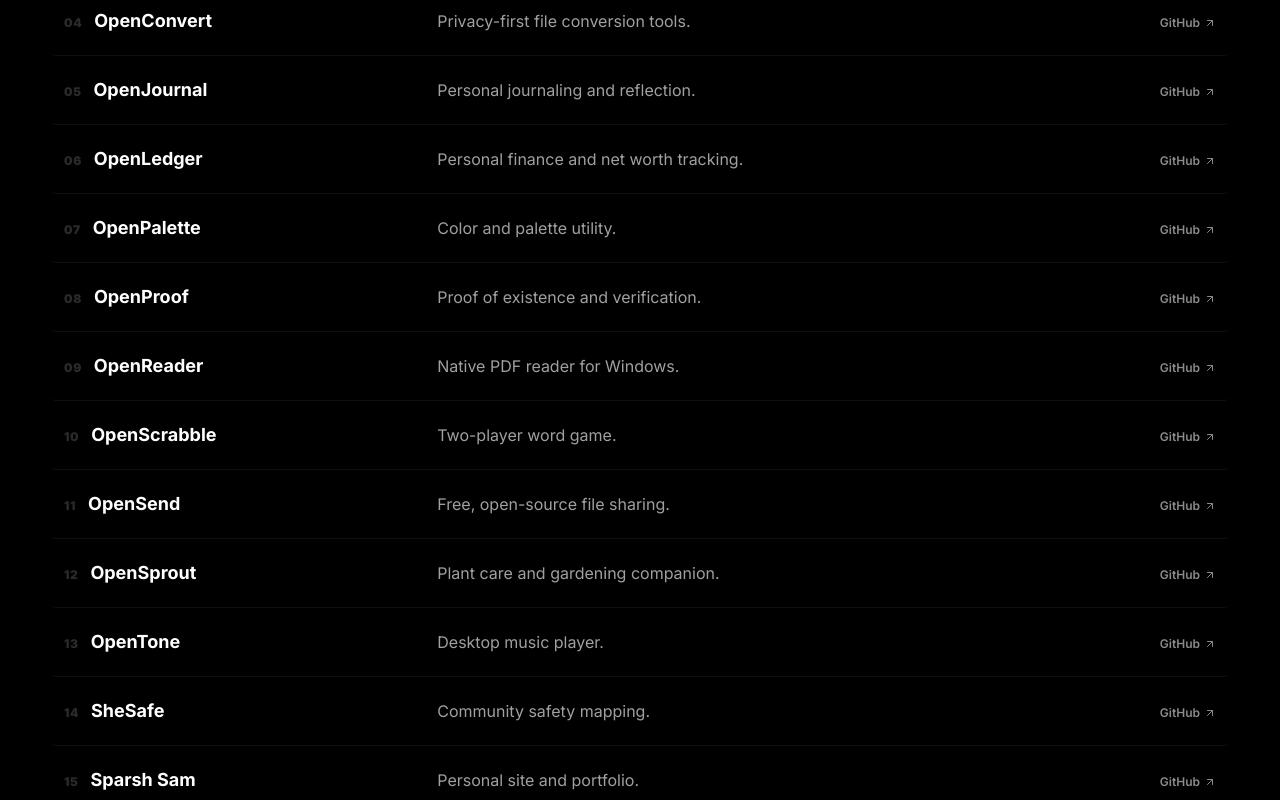
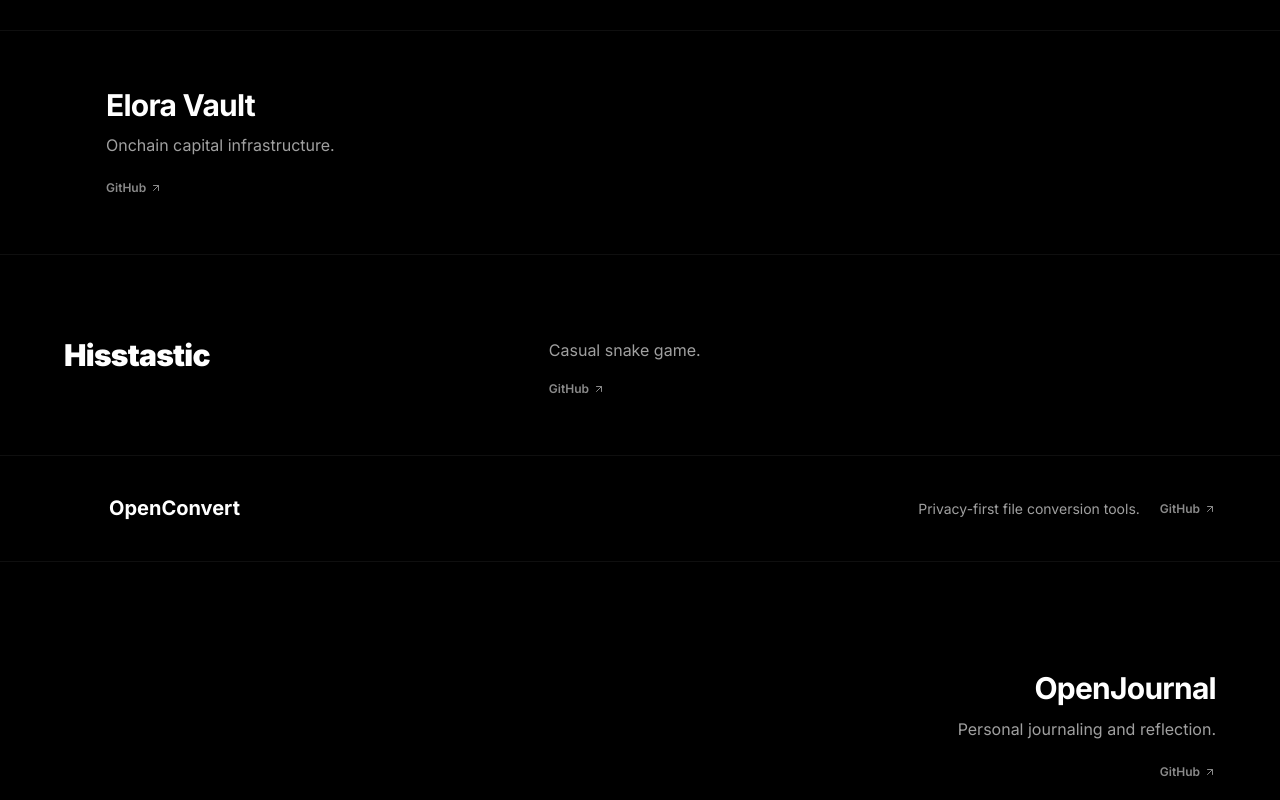
Before and after one commit to sparshsam/kovina, a Next.js app: page / in a window 1280 px wide. Shown: the part 1380-2180 px from the top of the page. Built offline with nearby package versions, Linux system fonts and the light colour scheme.

Commit message:
Redesign projects as editorial exhibition — 5 unique layouts with abstract ornaments

```diff
--- a/src/app/page.tsx
+++ b/src/app/page.tsx
@@ -1,4 +1,83 @@
 import ThemeToggle from "@/components/ThemeToggle";
+
+/* ── Abstract decorative imagery ── */
+
+function OrnamentCircle({ size = 40, opacity = 0.15 }: { size?: number; opacity?: number }) {
+  return (
+    <div
+      className="rounded-full"
+      style={{
+        width: size,
+        height: size,
+        background: "var(--color-accent)",
+        opacity,
+      }}
+    />
+  );
+}
+
+function OrnamentDiamond({ size = 32, opacity = 0.12 }: { size?: number; opacity?: number }) {
+  return (
+    <div
+      className="rounded-sm"
+      style={{
+        width: size,
+        height: size,
+        background: "var(--color-accent)",
+        opacity,
+        transform: "rotate(45deg)",
+      }}
+    />
+  );
+}
+
+function OrnamentRule({ width = 80, opacity = 0.2 }: { width?: number; opacity?: number }) {
+  return (
+    <div
+      className="rounded-full"
+      style={{
+        width,
+        height: 2,
+        background: "var(--color-accent)",
+        opacity,
+      }}
+    />
+  );
+}
+
+function OrnamentDots({ opacity = 0.15 }: { opacity?: number }) {
+  return (
+    <div className="grid grid-cols-3 gap-[5px]">
+      {Array.from({ length: 9 }).map((_, i) => (
+        <div
+          key={i}
+          className="rounded-full"
+          style={{
+            width: 5,
+            height: 5,
+            background: "var(--color-accent)",
+            opacity,
+          }}
+        />
+      ))}
+    </div>
+  );
+}
+
+function OrnamentCross({ size = 28, opacity = 0.1 }: { size?: number; opacity?: number }) {
+  const style = {
+    background: "var(--color-accent)",
+    opacity,
+  };
+  return (
+    <div className="relative" style={{ width: size, height: size }}>
+      <div className="absolute left-1/2 top-0 h-full -translate-x-1/2 rounded-full" style={{ ...style, width: 2 }} />
+      <div className="absolute left-0 top-1/2 w-full -translate-y-1/2 rounded-full" style={{ ...style, height: 2 }} />
+    </div>
+  );
+}
+
+/* ── Project data ── */
 
 type Project = {
   name: string;
@@ -28,6 +107,75 @@
   { name: "World Clock Widget",desc: "Desktop world clock utility.",                    /* desktop application, no public web app */        repo: "world-clock-widget",  underDev: true  },
 ];
 
+/* ── Layout patterns by index ── */
+/* Each pattern defines scale, ornament, alignment, vertical rhythm. No two adjacent projects share the same pattern. */
+
+type LayoutPattern = "canvas" | "marginalia" | "spread" | "notice" | "asymmetric";
+
+/* Distribute patterns so no two adjacent are the same */
+const patternFor: LayoutPattern[] = [
+  "canvas",      // 0  Chess by Sparsh
+  "marginalia",  // 1  Elora Vault
+  "spread",      // 2  Hisstastic
+  "notice",      // 3  OpenConvert
+  "asymmetric",  // 4  OpenJournal
+  "canvas",      // 5  OpenLedger
+  "marginalia",  // 6  OpenPalette
+  "spread",      // 7  OpenProof
+  "notice",      // 8  OpenReader
+  "asymmetric",  // 9  OpenScrabble
+  "canvas",      // 10 OpenSend
+  "marginalia",  // 11 OpenSprout
+  "spread",      // 12 OpenTone
+  "notice",      // 13 SheSafe
+  "asymmetric",  // 14 Sparsh Sam
+  "canvas",      // 15 WordWise
+  "marginalia",  // 16 World Clock Widget
+];
+
+/* ── Render helpers ── */
+
+function ProjectName({ p }: { p: Project }) {
+  if (p.url && !p.underDev) {
+    return (
+      <a
+        href={p.url}
+        target="_blank"
+        rel="noopener noreferrer"
+        className="text-text-primary transition-colors hover:text-accent"
+      >
+        {p.name}
+      </a>
+    );
+  }
+  return <span className="text-text-primary">{p.name}</span>;
+}
+
+function GitHubLink({ p, className = "" }: { p: Project; className?: string }) {
+  return (
+    <a
+      href={`https://github.com/sparshsam/${p.repo}`}
+      target="_blank"
+      rel="noopener noreferrer"
+      className={`inline-flex items-center gap-1 text-xs font-semibold text-text-muted transition-colors hover:text-accent ${className}`}
+    >
+      GitHub
+      <svg
+        xmlns="http://www.w3.org/2000/svg"
+        width="12" height="12" viewBox="0 0 24 24"
+        fill="none" stroke="currentColor"
+        strokeWidth="2" strokeLinecap="round" strokeLinejoin="round"
+        className="size-3"
+      >
+        <path d="M7 7h10v10" />
+        <path d="M7 17 17 7" />
+      </svg>
+    </a>
+  );
+}
+
+/* ── Main page ── */
+
 export default function Home() {
   return (
     <>
@@ -46,8 +194,7 @@
             </a>
             <a
               href="https://github.com/sparshsam"
-              target="_blank"
-              rel="noopener noreferrer"
+              target="_blank" rel="noopener noreferrer"
               className="rounded-full px-3 py-2 text-xs font-semibold text-text-secondary transition-colors hover:bg-bg-surface-muted hover:text-text-primary sm:px-4"
             >
               GitHub
@@ -58,7 +205,7 @@
       </header>
 
       <main>
-        {/* ── Hero — directly on canvas, no container ── */}
+        {/* ── Hero — directly on canvas ── */}
         <section className="px-6 pt-28 sm:px-10 sm:pt-40">
           <div className="mx-auto max-w-6xl">
             <h1 className="select-none text-[clamp(4rem,15vw,10rem)] font-black leading-[0.85] tracking-[-0.03em] text-text-primary">
@@ -84,8 +231,7 @@
               </a>
               <a
                 href="https://github.com/sparshsam"
-                target="_blank"
-                rel="noopener noreferrer"
+                target="_blank" rel="noopener noreferrer"
                 className="inline-flex min-h-[44px] items-center rounded-full bg-bg-surface-muted px-7 py-3.5 text-sm font-semibold text-text-primary transition-colors hover:bg-[#252525]"
               >
                 GitHub
@@ -105,75 +251,156 @@
           </div>
         </section>
 
-        {/* ── Projects ── */}
-        <section
-          id="projects"
-          className="border-t border-border-default px-6 py-20 sm:px-10 sm:py-28"
-        >
-          <div className="mx-auto max-w-6xl">
-            <div className="divide-y divide-border-default">
-              {projects.map((p, i) => (
+        {/* ════════════════════════════════════════════
+             PROJECTS — Editorial Exhibition
+             Each project is a unique composition with its
+             own scale, ornament, alignment, and whitespace.
+             ════════════════════════════════════════════ */}
+        <section id="projects" className="border-t border-border-default">
+          {projects.map((p, i) => {
+            const pattern = patternFor[i];
+
+            // ── Pattern A: Canvas ──
+            if (pattern === "canvas") {
+              return (
                 <div
                   key={p.name}
-                  className="grid grid-cols-1 gap-1 py-4 transition-colors hover:bg-bg-surface-muted/40 sm:grid-cols-[1fr_2fr_auto] sm:items-baseline sm:gap-6 sm:py-5 sm:px-3 -mx-3 rounded-sm"
+                  className="border-b border-border-default px-6 py-12 last:border-b-0 sm:px-10 sm:py-16"
                 >
-                  {/* Name */}
-                  <div className="flex items-baseline gap-3">
-                    <span className="hidden select-none text-xs font-black tracking-wider text-text-muted/30 sm:inline">
-                      {String(i + 1).padStart(2, "0")}
-                    </span>
-                    {p.url && !p.underDev ? (
-                      <a
-                        href={p.url}
-                        target="_blank"
-                        rel="noopener noreferrer"
-                        className="text-base font-bold text-text-primary transition-colors hover:text-accent sm:text-lg"
-                      >
-                        {p.name}
-                      </a>
-                    ) : (
-                      <span className="text-base font-bold text-text-primary sm:text-lg">
-                        {p.name}
-                      </span>
-                    )}
+                  <div className="mx-auto max-w-6xl">
+                    <OrnamentCircle size={i === 0 ? 56 : 40} opacity={0.1} />
+                    <div className="mt-6 sm:mt-8">
+                      <p className="text-3xl font-black leading-tight tracking-tight sm:text-4xl sm:leading-tight">
+                        <ProjectName p={p} />
+                      </p>
+                      <p className="mt-4 max-w-xl text-base leading-relaxed text-text-secondary sm:text-lg">
+                        {p.desc}
+                      </p>
+                    </div>
+                    <div className="mt-6 sm:mt-8">
+                      <GitHubLink p={p} />
+                    </div>
                   </div>
+                </div>
+              );
+            }
 
-                  {/* Description */}
-                  <span className="text-sm leading-snug text-text-secondary sm:text-base">
-                    {p.desc}
-                  </span>
+            // ── Pattern B: Marginalia ──
+            if (pattern === "marginalia") {
+              return (
+                <div
+                  key={p.name}
+                  className="border-b border-border-default px-6 py-10 last:border-b-0 sm:px-10 sm:py-14"
+                >
+                  <div className="mx-auto flex max-w-6xl gap-5 sm:gap-10">
+                    <div
+                      className="mt-1 hidden w-[2px] shrink-0 self-stretch rounded-full sm:block"
+                      style={{ background: "var(--color-accent)", opacity: 0.15 }}
+                    />
+                    <div className="flex-1">
+                      <div className="flex items-start gap-4">
+                        <div className="flex-1">
+                          <p className="text-2xl font-bold leading-tight tracking-tight sm:text-3xl">
+                            <ProjectName p={p} />
+                          </p>
+                          <p className="mt-2 max-w-lg text-sm leading-relaxed text-text-secondary sm:text-base">
+                            {p.desc}
+                          </p>
+                        </div>
+                        <OrnamentDiamond size={24} opacity={0.15} />
+                      </div>
+                      <div className="mt-4">
+                        <GitHubLink p={p} />
+                      </div>
+                    </div>
+                  </div>
+                </div>
+              );
+            }
 
-                  {/* GitHub link */}
-                  <a
-                    href={`https://github.com/sparshsam/${p.repo}`}
-                    target="_blank"
-                    rel="noopener noreferrer"
-                    className="flex items-center gap-1 text-xs font-semibold text-text-muted transition-colors hover:text-accent sm:justify-end"
-                  >
-                    GitHub
-                    <svg
-                      xmlns="http://www.w3.org/2000/svg"
-                      width="12"
-                      height="12"
-                      viewBox="0 0 24 24"
-                      fill="none"
-                      stroke="currentColor"
-                      strokeWidth="2"
-                      strokeLinecap="round"
-                      strokeLinejoin="round"
-                      className="size-3"
-                    >
-                      <path d="M7 7h10v10" />
-                      <path d="M7 17 17 7" />
-                    </svg>
-                  </a>
+            // ── Pattern C: Spread ──
+            if (pattern === "spread") {
+              return (
+                <div
+                  key={p.name}
+                  className="border-b border-border-default px-6 py-10 last:border-b-0 sm:px-10 sm:py-14"
+                >
+                  <div className="mx-auto max-w-6xl">
+                    <OrnamentRule width={60} opacity={0.12} />
+                    <div className="mt-5 grid gap-4 sm:mt-6 sm:grid-cols-[1fr_1.5fr] sm:gap-10">
+                      <p className="text-2xl font-black leading-tight tracking-tight sm:text-3xl">
+                        <ProjectName p={p} />
+                      </p>
+                      <div>
+                        <p className="text-sm leading-relaxed text-text-secondary sm:text-base">
+                          {p.desc}
+                        </p>
+                        <div className="mt-3">
+                          <GitHubLink p={p} />
+                        </div>
+                      </div>
+                    </div>
+                  </div>
                 </div>
-              ))}
-            </div>
-          </div>
+              );
+            }
+
+            // ── Pattern D: Notice ──
+            if (pattern === "notice") {
+              return (
+                <div
+                  key={p.name}
+                  className="border-b border-border-default px-6 py-8 last:border-b-0 sm:px-10 sm:py-10"
+                >
+                  <div className="mx-auto flex max-w-6xl items-center gap-3 sm:gap-5">
+                    <OrnamentDots opacity={0.12} />
+                    <div className="flex-1">
+                      <p className="text-lg font-bold leading-tight sm:text-xl">
+                        <ProjectName p={p} />
+                      </p>
+                    </div>
+                    <p className="hidden max-w-xs text-right text-sm text-text-secondary sm:block">
+                      {p.desc}
+                    </p>
+                    <GitHubLink p={p} className="shrink-0" />
+                  </div>
+                </div>
+              );
+            }
+
+            // ── Pattern E: Asymmetric ──
+            if (pattern === "asymmetric") {
+              return (
+                <div
+                  key={p.name}
+                  className="border-b border-border-default px-6 py-10 last:border-b-0 sm:px-10 sm:py-14"
+                >
+                  <div className="mx-auto max-w-6xl">
+                    <div className="flex justify-between">
+                      <OrnamentCross size={28} opacity={0.1} />
+                      <OrnamentCircle size={24} opacity={0.08} />
+                    </div>
+                    <div className="mt-4 sm:mt-6">
+                      <p className="text-right text-2xl font-bold leading-tight tracking-tight sm:text-3xl">
+                        <ProjectName p={p} />
+                      </p>
+                      <p className="ml-auto mt-2 max-w-md text-right text-sm leading-relaxed text-text-secondary sm:text-base">
+                        {p.desc}
+                      </p>
+                    </div>
+                    <div className="mt-4 text-right">
+                      <GitHubLink p={p} />
+                    </div>
+                  </div>
+                </div>
+              );
+            }
+
+            return null;
+          })}
         </section>
 
-        {/* ── Data Strip — border-to-border ── */}
+        {/* ── Data Strip ── */}
         <section className="border-t border-b border-border-default">
           <div className="mx-auto flex max-w-6xl flex-wrap items-center justify-center gap-x-8 gap-y-2 px-6 py-4 text-xs font-bold tracking-wider uppercase text-text-muted sm:px-10 sm:py-5 sm:text-xs">
             <span>Open Source</span>
@@ -186,32 +413,21 @@
         <footer className="border-t border-border-default px-6 py-12 sm:px-10">
           <div className="mx-auto flex max-w-6xl flex-col gap-6 sm:flex-row sm:items-end sm:justify-between">
             <div>
-              <p className="text-sm font-bold tracking-widest uppercase text-text-primary">
-                Kovina
-              </p>
-              <p className="mt-1 text-xs text-text-secondary">
-                Forged tools for everyday life.
-              </p>
+              <p className="text-sm font-bold tracking-widest uppercase text-text-primary">Kovina</p>
+              <p className="mt-1 text-xs text-text-secondary">Forged tools for everyday life.</p>
             </div>
             <nav className="flex gap-6">
               <a
                 href="https://github.com/sparshsam"
-                target="_blank"
-                rel="noopener noreferrer"
+                target="_blank" rel="noopener noreferrer"
                 className="text-xs text-text-secondary transition-colors hover:text-text-primary"
               >
                 GitHub
               </a>
-              <a
-                href="/privacy"
-                className="text-xs text-text-secondary transition-colors hover:text-text-primary"
-              >
+              <a href="/privacy" className="text-xs text-text-secondary transition-colors hover:text-text-primary">
                 Privacy
               </a>
-              <a
-                href="/terms"
-                className="text-xs text-text-secondary transition-colors hover:text-text-primary"
-              >
+              <a href="/terms" className="text-xs text-text-secondary transition-colors hover:text-text-primary">
                 Terms
               </a>
             </nav>
```
Also changed, not shown: src/app/ornaments.css (added, +44 -0 lines).
